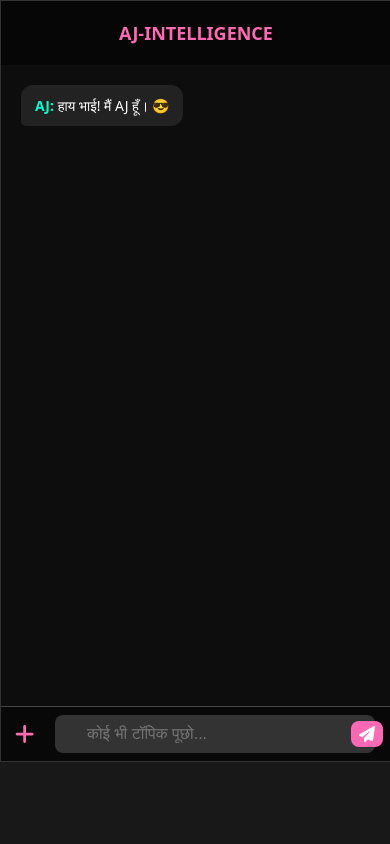
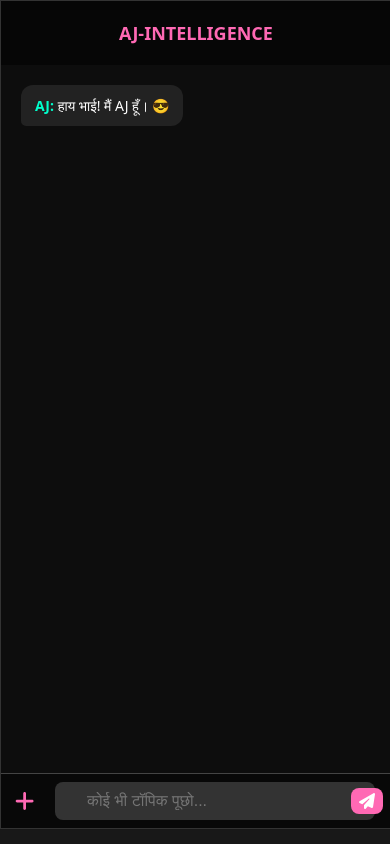
Before and after one commit to jalthaniyaayush503-coder/AJ-INTELLIGENCE-AI, a plain HTML site: page index.html in a window 390 px wide. Drawn offline with Linux system fonts and the light colour scheme.

Commit message:
Update index.html

```diff
--- a/index.html
+++ b/index.html
@@ -26,10 +26,10 @@
       overflow: hidden;
       display: flex;
       flex-direction: column;
-      height: 80vh;
-      width: 99vw;           /* <-- 3% bada kar diya */
-      max-width: 99vw;       /* <-- 3% bada kar diya */
-      max-height: 80vh;
+      height: 94vh;      /* <-- yahan 80vh se 94vh kar diya */
+      width: 100vw;
+      max-width: 100vw;
+      max-height: 94vh;  /* <-- yahan bhi 94vh */
       margin: 0;
       border-radius: 0;
       box-shadow: none;
@@ -286,9 +286,9 @@
 
     @media (max-width: 650px) {
       .chat-wrapper {
-        height: 90vh;
-        min-height: 90dvh;
-        max-height: 90vh;
+        height: 98vh;         /* <-- mobile pe bhi jyada height */
+        min-height: 98dvh;
+        max-height: 98vh;
         width: 100vw;
         max-width: 100vw;
       }
```
